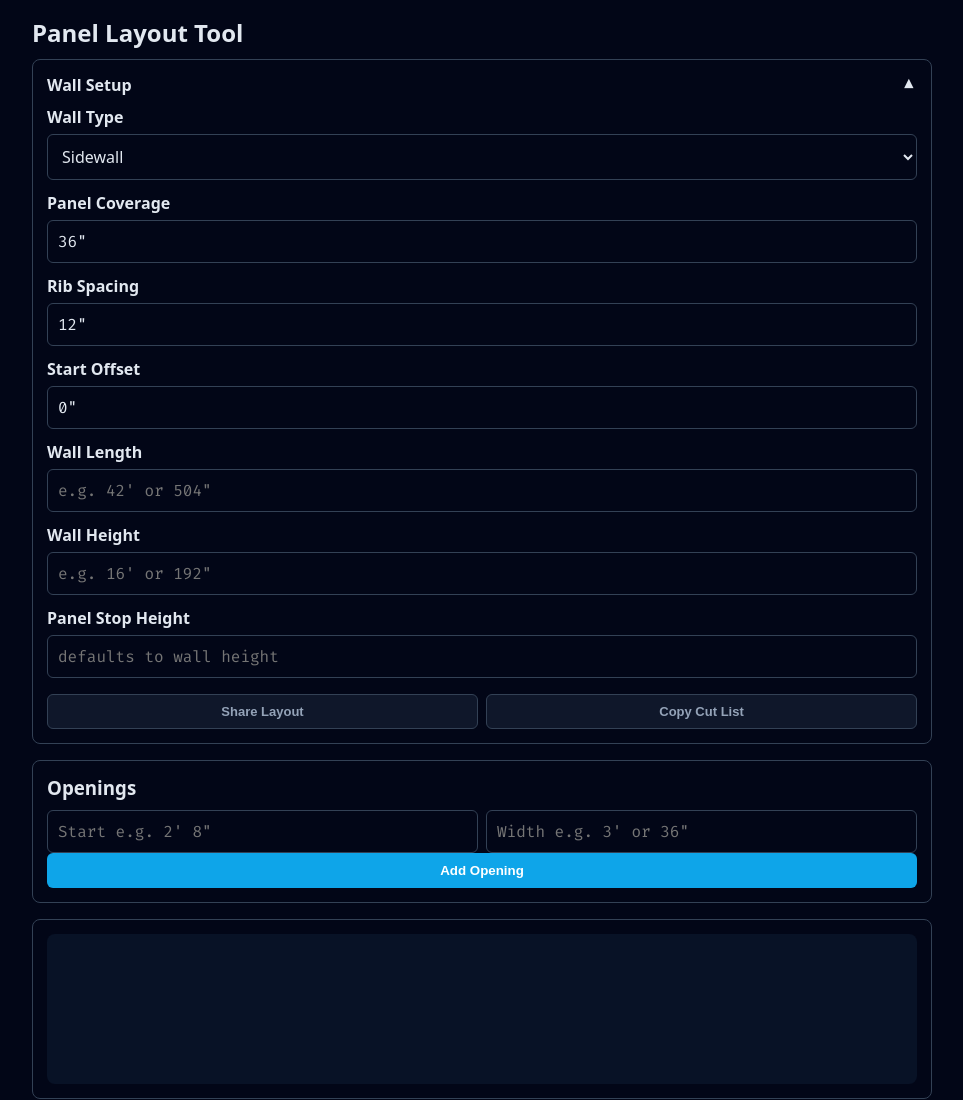
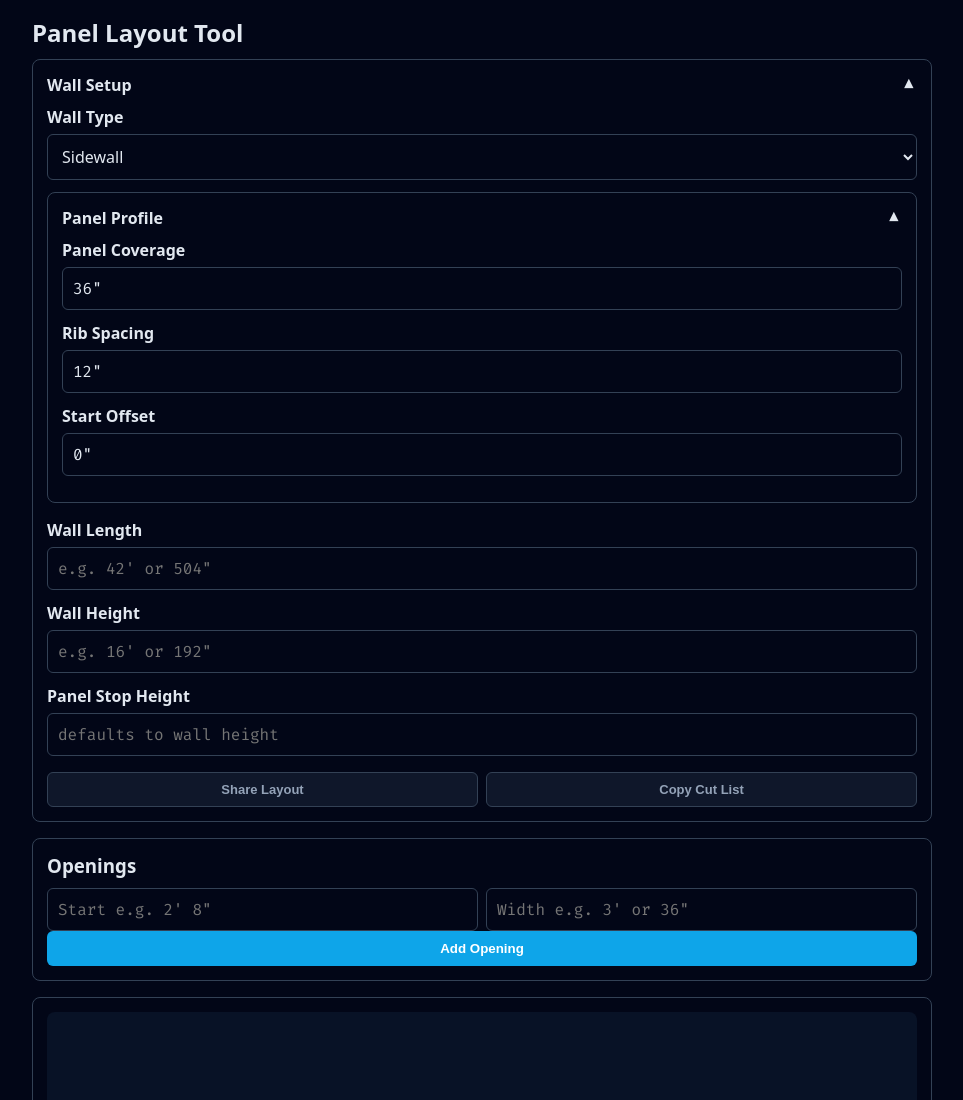
Before and after one commit to Crosas27/Layout_CR27, a plain HTML site: page index.html in a window 1280 px wide. Shown: the top 1100 px of the page, without its empty margins (158-1121 px from the left). Drawn offline with Linux system fonts and the light colour scheme.

Commit message:
Update index.html

```diff
--- a/index.html
+++ b/index.html
@@ -23,13 +23,20 @@
         <span class="chevron">▼</span>
       </div>
 
-      <div class="card-body">
+    <div class="card-body">
         <label for="wallType">Wall Type</label>
         <select id="wallType">
           <option value="sidewall">Sidewall</option>
           <option value="gable">Gable Endwall</option>
         </select>
 
+	<div class="card collapsible open">
+      <div class="card-header">
+        <span>Panel Profile</span>
+        <span class="chevron">▼</span>
+      </div>
+
+	<div class="card-body">
         <label for="panelCoverage">Panel Coverage</label>
         <input id="panelCoverage" class="measure-input" type="text" inputmode="none" value='36"' />
 
@@ -38,8 +45,10 @@
 
         <label for="startOffset">Start Offset</label>
         <input id="startOffset" class="measure-input" type="text" inputmode="none" value='0"' />
+		</div>
+	</div>
 
-        <label for="wallLength">Wall Length</label>
+		<label for="wallLength">Wall Length</label>
         <input id="wallLength" class="measure-input" type="text" inputmode="none" placeholder='e.g. 42&apos; or 504"' />
 
         <div id="sidewallFields">
```
